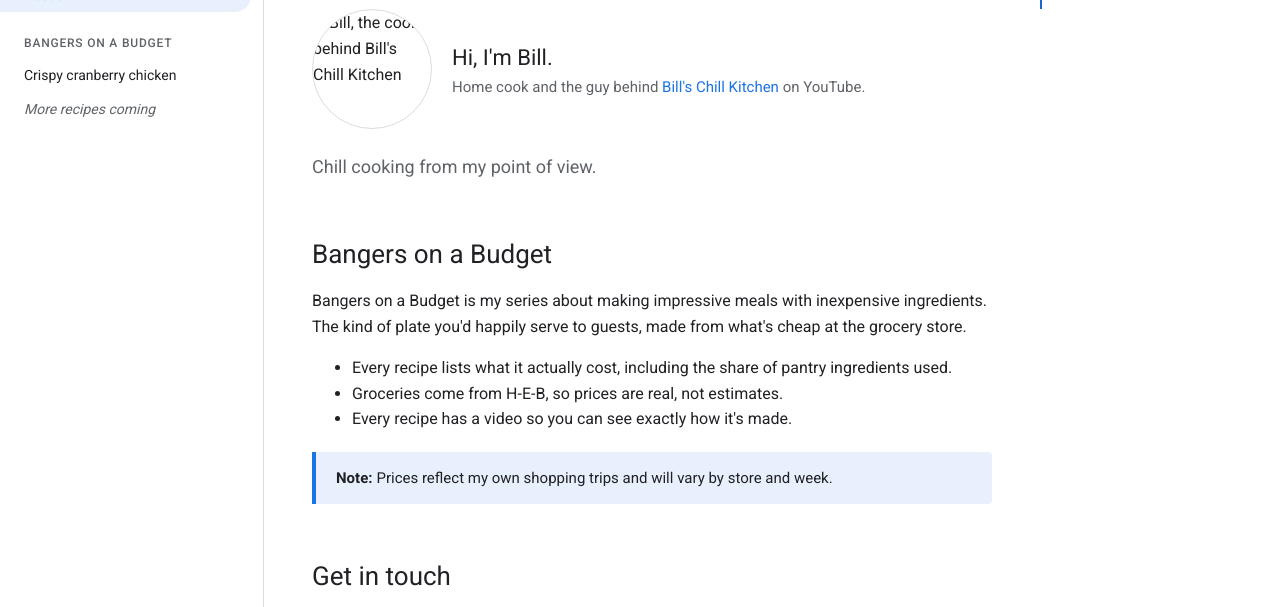
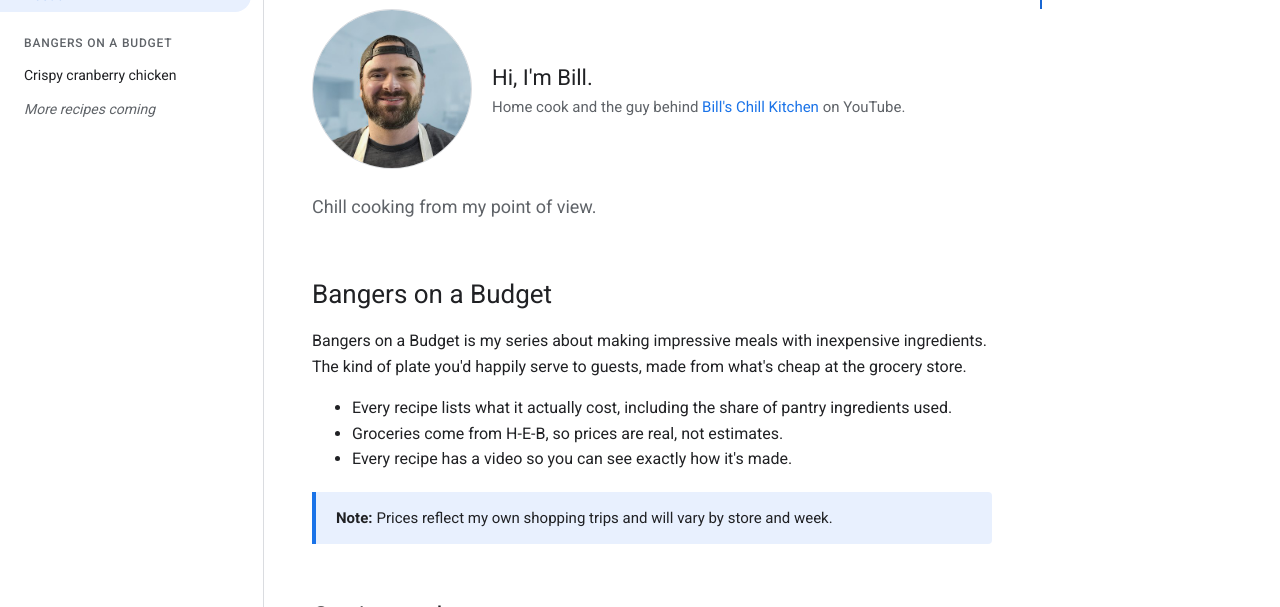
Before and after one commit to doctafaustus/bills-chill-kitchen, a plain HTML site: page public/about/index.html in a window 1280 px wide. Shown: the part 174-781 px from the top of the page. Drawn offline with Linux system fonts and the light colour scheme.

Commit message:
Add new profile photo to About page
Co-Authored-By: Claude Opus 5.5 <noreply@anthropic.com>

```diff
--- a/public/about/index.html
+++ b/public/about/index.html
@@ -69,7 +69,7 @@
       <h1>About</h1>
 
       <div class="profile">
-        <img src="/img/bill.jpg" alt="Bill, the cook behind Bill's Chill Kitchen" width="120" height="120">
+        <img src="/img/bill.jpg" alt="Bill, the cook behind Bill's Chill Kitchen, in an apron" width="160" height="160">
         <div>
           <p class="name">Hi, I'm Bill.</p>
           <p class="role">Home cook and the guy behind <a href="https://www.youtube.com/@BillsChillKitchen" rel="noopener">Bill's Chill Kitchen</a> on YouTube.</p>
--- a/public/styles.css
+++ b/public/styles.css
@@ -378,8 +378,8 @@ ul.ingredients li.check-item input:checked + label { color: var(--text-muted); t
 /* About page */
 .profile { display: flex; align-items: center; gap: 20px; margin: 8px 0 24px; }
 .profile img {
-  width: 120px;
-  height: 120px;
+  width: 160px;
+  height: 160px;
   border-radius: 50%;
   border: 1px solid var(--border);
   object-fit: cover;
@@ -388,6 +388,7 @@ ul.ingredients li.check-item input:checked + label { color: var(--text-muted); t
 .profile p { margin: 0; }
 .profile .name { font-family: var(--font-display); font-size: 22px; }
 .profile .role { color: var(--text-muted); font-size: 15px; }
+@media (max-width: 840px) { .profile img { width: 112px; height: 112px; } }
 
 .print-only { display: none; }
 
```
Also changed, not shown: public/img/bill.jpg (added).
